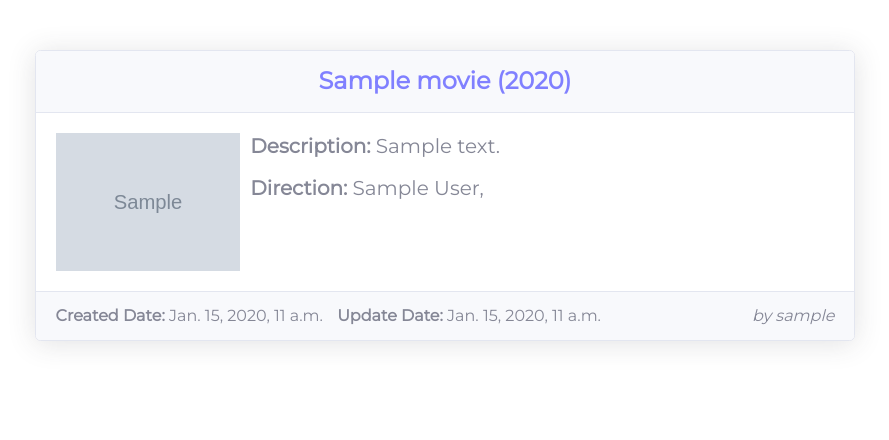
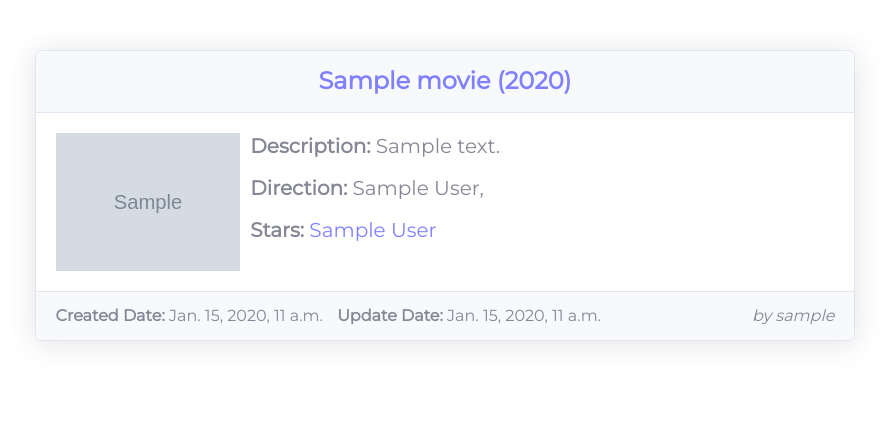
Before and after one commit to elzbietamal95/movies_app, a Django app: a page that uses movies/templates/movies/movie_detail.html in a window 1280 px wide. Shown: the part 64-504 px from the top of the page, without its empty margins (195-1084 px from the left). Run offline with Django 3.2, Linux system fonts and the light colour scheme; tables that the repository leaves empty hold one stand-in row (values such as "Sample post"); grey boxes marked "Sample" are stand-in pictures; parts of the project's set-up code (start-up, migrations or seed data) failed here and were passed over; some libraries are stand-ins or nearby versions.

Commit message:
Stars added to movie detail

```diff
--- a/movies/templates/movies/movie_detail.html
+++ b/movies/templates/movies/movie_detail.html
@@ -64,6 +64,16 @@
                         {% endfor %}
                     </p>
                 {% endif %}
+                {% if movie.actors.all %}
+                    <p class="card-text">
+                        <strong>Stars:</strong>
+                        {% for actor in movie.actors.all %}
+                            <a href="{% url 'movies:actor-detail' actor.pk %}">
+                                {{ actor }}
+                            </a>
+                        {% endfor %}
+                    </p>
+                {% endif %}
             </div>
             <div class="card-footer">
                 <div>
```
